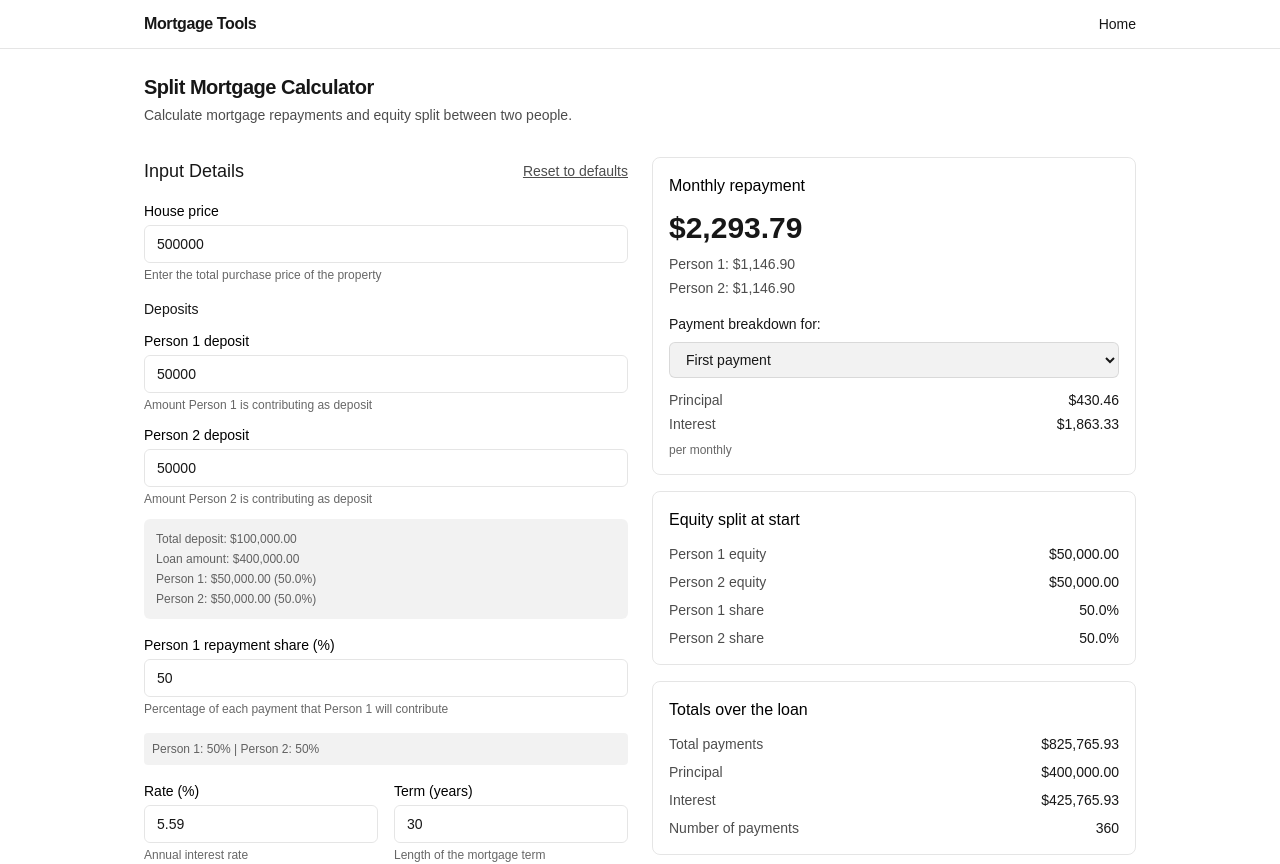
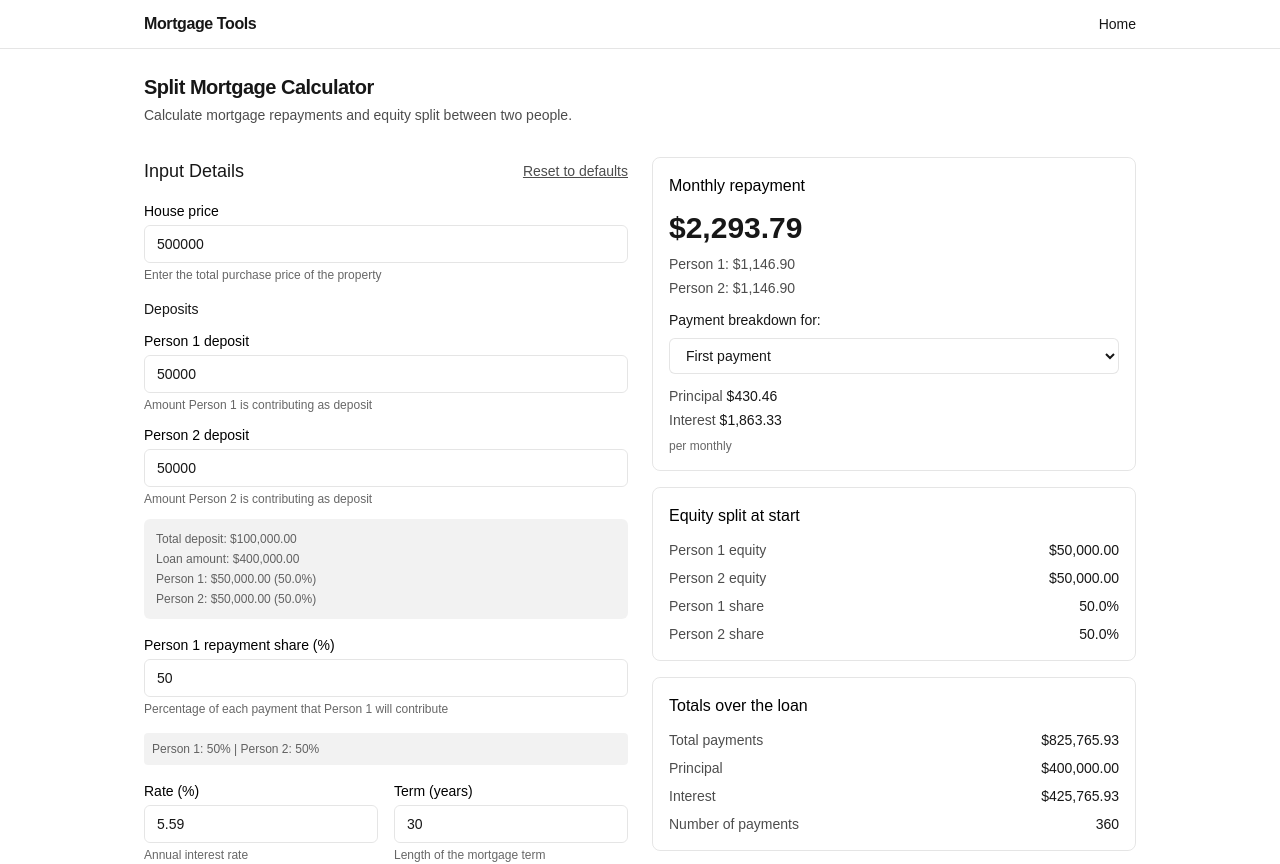
Before and after one commit to ErrolMc/MortgageTool, a Next.js app: page /calculators/split-mortgage in a window 1280 px wide. Shown: the top 864 px of the page. Built offline with nearby package versions, Linux system fonts and the light colour scheme.

Commit message:
- Fixed formatting

```diff
--- a/src/app/calculators/split-mortgage/page.tsx
+++ b/src/app/calculators/split-mortgage/page.tsx
@@ -188,15 +188,18 @@ export default function SplitMortgageCalculatorPage() {
               <p>Person 2: {formatCurrency(results.person2Payment)}</p>
             </div>
 
-            <div className="mt-4">
+            <div className="mt-3">
               <label className="block text-sm mb-2">
                 Payment breakdown for:
               </label>
               <select
                 value={selectedYear}
                 onChange={e => setSelectedYear(e.target.value as YearOption)}
-                className="w-full rounded-md border border-black/10 dark:border-white/15 bg-black/5 dark:bg-white/5 px-3 py-2 text-sm"
-                aria-label="Select year for payment breakdown"
+                className="w-full rounded-md border border-black/10 dark:border-white/15 bg-black/5 dark:bg-white/5 px-3 py-2 text-sm text-black dark:text-white [&>option]:bg-black/5 [&>option]:dark:bg-white/5 [&>option]:text-black [&>option]:dark:text-white"
+                style={{
+                  backgroundColor: 'var(--background)',
+                  color: 'var(--foreground)',
+                }}
               >
                 {YEAR_OPTIONS.map(option => (
                   <option key={option.value} value={option.value}>
@@ -207,8 +210,18 @@ export default function SplitMortgageCalculatorPage() {
             </div>
 
             <div className="mt-3 space-y-1">
-              <ResultsRow label="Principal" value={formatCurrency(results.paymentPrincipal)} />
-              <ResultsRow label="Interest" value={formatCurrency(results.paymentInterest)} />
+              <div className="text-sm">
+                <span className="text-black/70 dark:text-white/70">
+                  Principal{' '}
+                </span>
+                <span>{formatCurrency(results.paymentPrincipal)}</span>
+              </div>
+              <div className="text-sm">
+                <span className="text-black/70 dark:text-white/70">
+                  Interest{' '}
+                </span>
+                <span>{formatCurrency(results.paymentInterest)}</span>
+              </div>
             </div>
             <p className="text-xs text-black/60 dark:text-white/60 mt-2">
               per {frequency === 'yearly' ? 'year' : frequency}
--- a/src/hooks/useBaseMortgageCalculator.ts
+++ b/src/hooks/useBaseMortgageCalculator.ts
@@ -9,7 +9,7 @@ import {
 } from '@/constants/mortgage';
 
 export type Frequency = 'yearly' | 'monthly' | 'fortnightly' | 'weekly';
-export type YearOption = 'first' | '5' | '10' | '15' | '20' | '25' | '30';
+export type YearOption = 'first' | '5' | '10' | '15' | '20' | '25' | '27' | '29';
 
 export const FREQUENCY_LABEL: Record<Frequency, string> = {
   yearly: 'Yearly',
@@ -32,7 +32,8 @@ export const YEAR_OPTIONS: { value: YearOption; label: string }[] = [
   { value: '15', label: 'Year 15' },
   { value: '20', label: 'Year 20' },
   { value: '25', label: 'Year 25' },
-  { value: '30', label: 'Year 30' },
+  { value: '27', label: 'Year 27' },
+  { value: '29', label: 'Year 29' },
 ];
 
 export const INPUT_CONSTRAINTS = {
```
